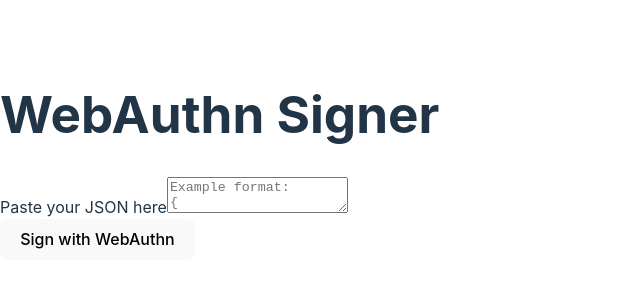
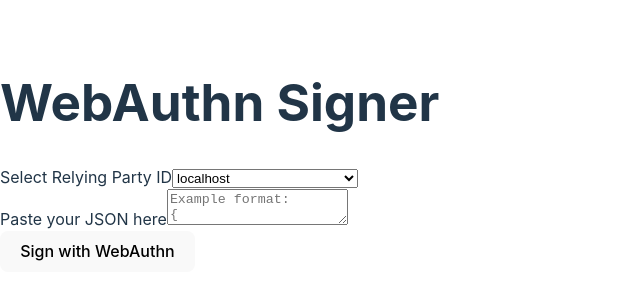
Before and after one commit to WatameBytes/webauthn-signer, a React (Vite) app: page / in a window 1280 px wide. Shown: the part 244-544 px from the top of the page, without its empty margins (0-640 px from the left). Built offline with nearby package versions, Linux system fonts and the light colour scheme; the HTML template or start-up script is replaced by a standard one.

Commit message:
Update App.jsx

```diff
--- a/src/App.jsx
+++ b/src/App.jsx
@@ -6,6 +6,7 @@
   const [status, setStatus] = useState('');
   const [error, setError] = useState('');
   const [output, setOutput] = useState('');
+  const [selectedRpId, setSelectedRpId] = useState('localhost');
 
   const handleSign = async () => {
     try {
@@ -15,10 +16,15 @@
       // Parse the input JSON
       const data = JSON.parse(jsonInput);
 
-      // Parse the publicKeyCredentialCreationOptionsJson
-      const parsedOptions = JSON.parse(data.publicKeyCredentialCreationOptionsJson);
+      // Parse the publicKeyCredentialCreationOptions and modify rpId
+      const parsedOptions = JSON.parse(data.publicKeyCredentialCreationOptions);
 
-      setStatus('Creating credentials...');
+      // Update the rpId
+      if (parsedOptions.publicKey && parsedOptions.publicKey.rp) {
+        parsedOptions.publicKey.rp.id = selectedRpId;
+      }
+
+      setStatus('Creating credentials with rpId: ' + selectedRpId);
 
       // Create the credential using the library
       const credential = await webauthnJson.create(parsedOptions);
@@ -35,6 +41,7 @@
       };
 
       setStatus('Signing completed successfully!');
+
       // Create formatted output string with custom headers
       const formattedOutput = `# Header format Object version:\n${JSON.stringify(resultObject, null, 2)}\n\n# Header format String version:\n${JSON.stringify(resultString, null, 2)}`;
       setOutput(formattedOutput);
@@ -53,6 +60,20 @@
 
         <div>
           <label className="block text-sm font-medium text-gray-700 mb-2">
+            Select Relying Party ID
+          </label>
+          <select
+            value={selectedRpId}
+            onChange={(e) => setSelectedRpId(e.target.value)}
+            className="w-full px-3 py-2 border rounded-md bg-white"
+          >
+            <option value="localhost">localhost</option>
+            <option value="webauthn-signer.vercel.app">webauthn-signer.vercel.app</option>
+          </select>
+        </div>
+
+        <div>
+          <label className="block text-sm font-medium text-gray-700 mb-2">
             Paste your JSON here
           </label>
           <textarea
@@ -62,7 +83,7 @@
             placeholder={`Example format:
 {
   "registrationId": "your-registration-id",
-  "publicKeyCredentialCreationOptionsJson": "your-json-string"
+  "publicKeyCredentialCreationOptions": "your-json-string"
 }`}
           />
         </div>
```
